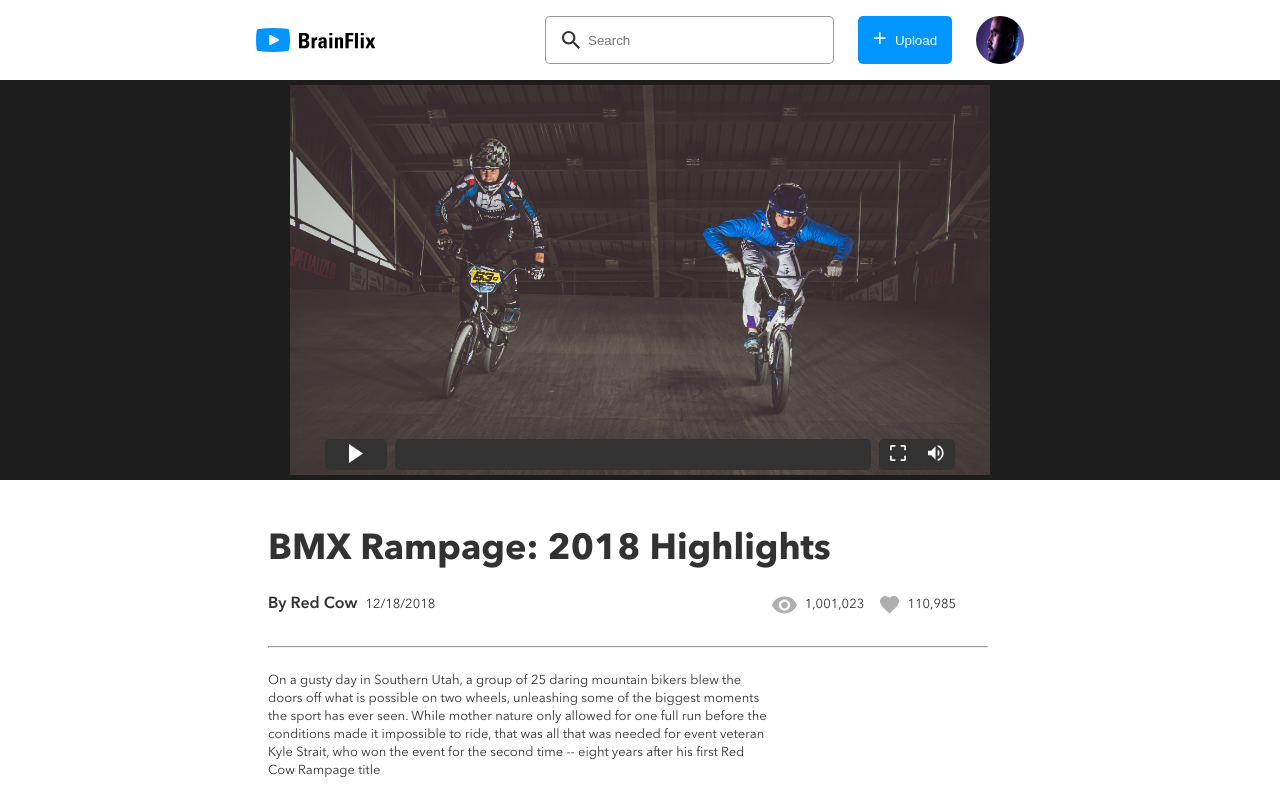
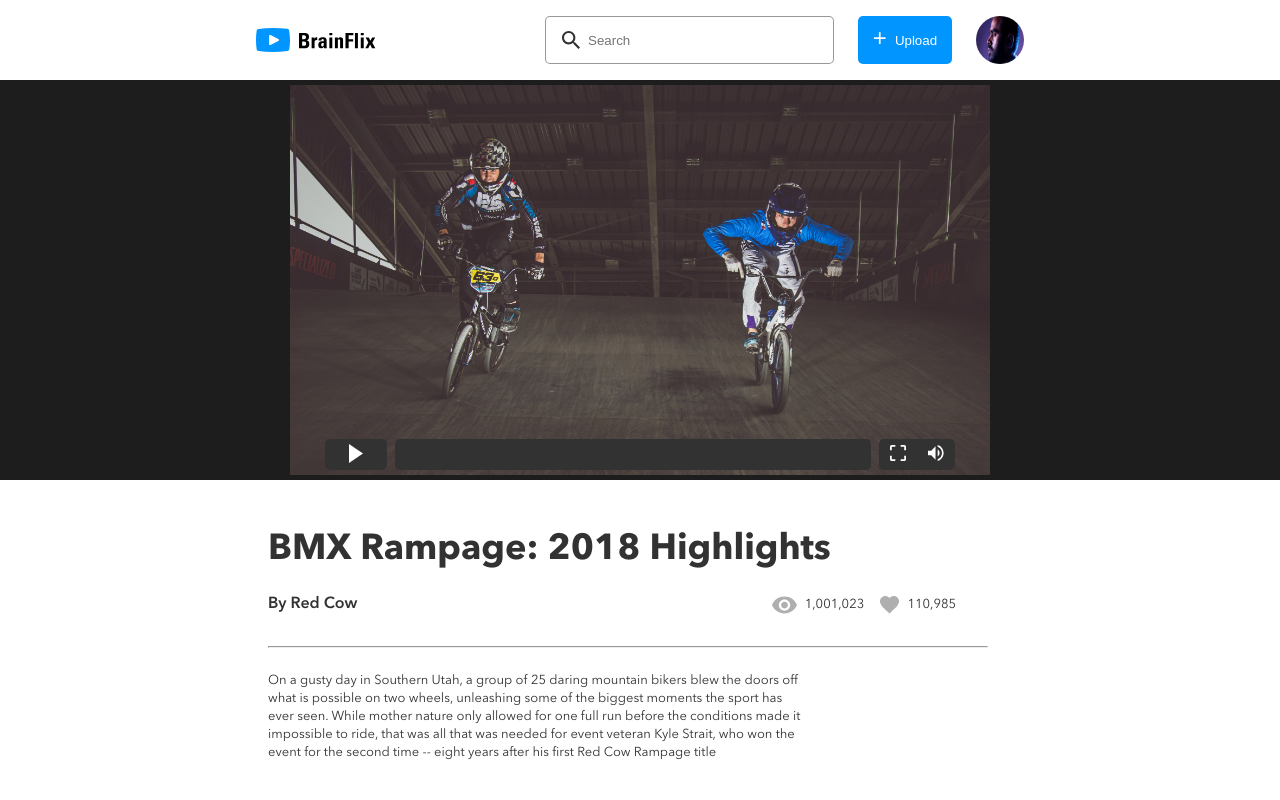
Before and after one commit to cjrl-98/christian-lagasca-brainflix, a React (Create React App) app in the folder sprint-1/: page / in a window 1280 px wide. Shown: the top 800 px of the page. Built offline with nearby package versions, Linux system fonts and the light colour scheme.

Commit message:
finished remaking deleted stuff working on state and filtering mainVideo from next video list

```diff
--- a/sprint-1/src/components/Description/Description.jsx
+++ b/sprint-1/src/components/Description/Description.jsx
@@ -5,35 +5,37 @@ import './Description.scss';
 import viewsIcon from '../../Assets/Icons/SVG/Icon-views.svg';
 import likesIcon from '../../Assets/Icons/SVG/Icon-likes.svg';
 
+const Description = props => {
+        const {id, title, description, channel, image,
+            views,likes,duration,video,timeStamp,comments}= props.descriptionObject;
 
-class Description extends React.Component{
-    render(){
+
         return(
             <section className="description">
                 <div className="description__container">
-                    <h1 className="description__title">BMX Rampage: 2018 Highlights</h1>
+                    <h1 className="description__title">{title}</h1>
                     <div className="description__labels">
                         <div className="description__text-container description__uploader-container">
-                            <p className="description__uploader">By Red Cow</p>
-                            <p className="description__text">12/18/2018</p>
+                            <p className="description__uploader">By {channel}</p>
+                            <p className="description__text">{timeStamp}</p>
                         </div>
                         <div className="description__text-container description__text--stats">
                             <div className="description__text-container description__views-container">
                                 <img className="description__views-icon" src={viewsIcon} alt="views icon"/>
-                                <p className="description__text">1,001,023</p>
+                                <p className="description__text">{views}</p>
                             </div>
                             <div className="description__text-container">
                                 <img className="description__likes-icon" src={likesIcon} alt="likes icon"/>
-                                <p className="description__text">110,985</p>
+                                <p className="description__text">{likes}</p>
                             </div>
                         </div>
                     </div>
                     <hr className="hr-divider"/>
-                    <p className="description__text description__text--long">On a gusty day in Southern Utah, a group of 25 daring mountain bikers blew the doors off what is possible on two wheels, unleashing some of the biggest moments the sport has ever seen. While mother nature only allowed for one full run before the conditions made it impossible to ride, that was all that was needed for event veteran Kyle Strait, who won the event for the second time -- eight years after his first Red Cow Rampage title</p>
+                    <p className="description__text description__text--long">{description}</p>
                 </div>
             </section>
         );
     }
-}
+
 
 export default Description;
--- a/sprint-1/src/components/Description/Description.scss
+++ b/sprint-1/src/components/Description/Description.scss
@@ -71,7 +71,7 @@
 .description__text--long{
     margin-bottom: 40px;
     @include tablet(){
-        width: 70%;
+        width: 75%;
         margin-bottom: 64px;
     }
 }
--- a/sprint-1/src/components/MainContent/MainContent.jsx
+++ b/sprint-1/src/components/MainContent/MainContent.jsx
@@ -14,7 +14,7 @@ class MainContent extends React.Component {
                 <div className="main-content">
                     <VideoPlayer/>
                     <div className="main-content__description-container">
-                        <Description/>
+                        <Description descriptionObject={data.mainVideo}/>
                         <NextVideoContainer videoList={data.videoList}/>
                     </div>
                 </div>
--- a/sprint-1/src/components/NextVideoCard/NextVideoCard.scss
+++ b/sprint-1/src/components/NextVideoCard/NextVideoCard.scss
@@ -4,6 +4,7 @@
     display: flex;
     margin-bottom: 24px;
     max-width: 344px;
+    align-items: center;
 }
 
 .video-card__img{
```
